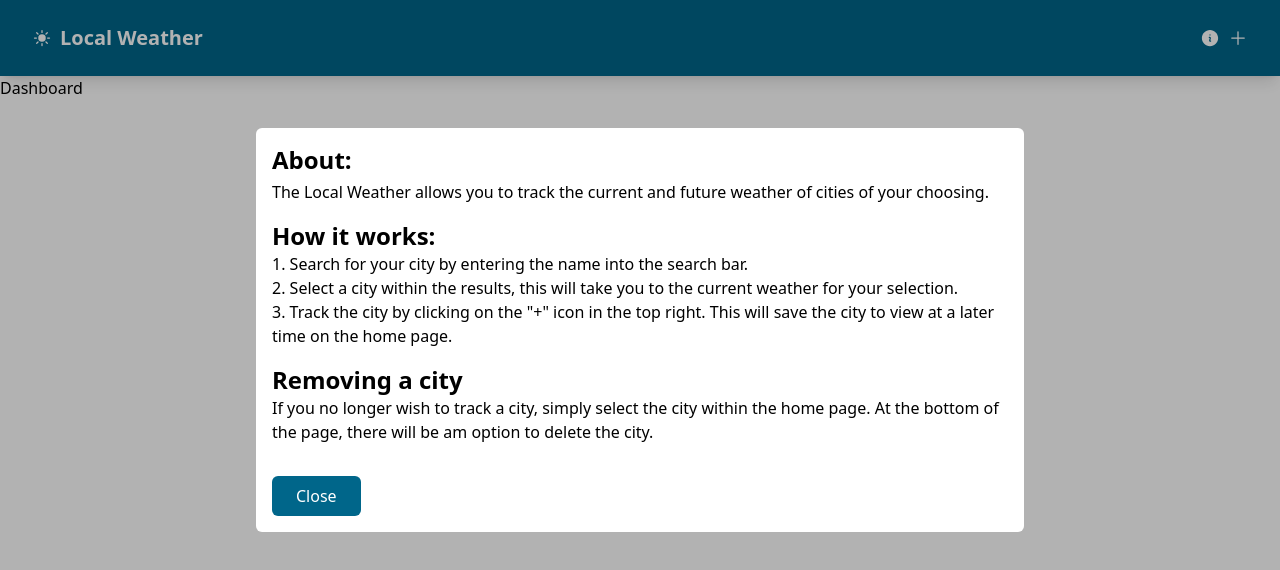
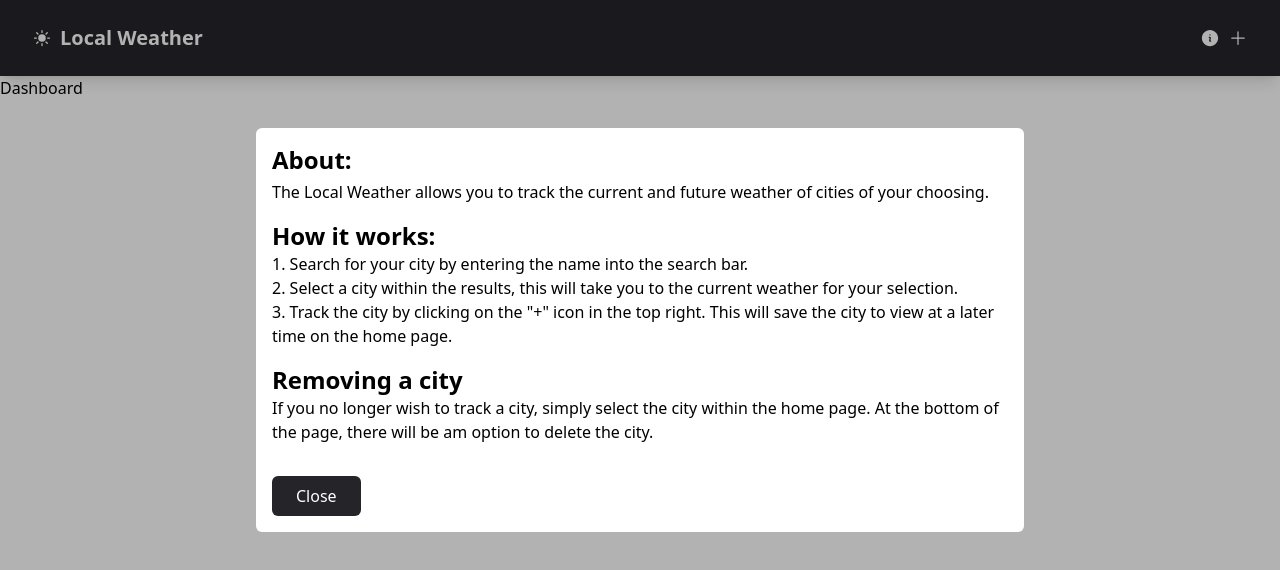
Before and after one commit to paresiqbal/react-weather, a React (Vite) app: page / in a window 1280 px wide. Shown: the top 570 px of the page. Built offline with nearby package versions, Linux system fonts and the light colour scheme.

Commit message:
Change custome color to dark mode

```diff
--- a/src/components/Navbar.jsx
+++ b/src/components/Navbar.jsx
@@ -1,6 +1,5 @@
 // react
 import { NavLink } from "react-router-dom";
-import { useState } from "react";
 
 // library
 import {
@@ -13,12 +12,6 @@ import {
 import BaseModal from "./BaseModal";
 
 export default function Navbar() {
-  const [isModalOpen, setIsModalOpen] = useState(false);
-
-  const toggleModal = () => {
-    setIsModalOpen(!isModalOpen);
-  };
-
   return (
     <nav className="top-0 sticky shadow-lg bg-weather-primary">
       <div className="container flex flex-col sm:flex-row items-center gap-4 text-white py-6 ">
--- a/tailwind.config.js
+++ b/tailwind.config.js
@@ -4,8 +4,9 @@ export default {
   theme: {
     extend: {
       colors: {
-        "weather-primary": "#00668A",
-        "weather-secondary": "#004E71",
+        "weather-primary": "#252429",
+        "weather-secondary": "#231f2d",
+        "weather-tertiary": "#211a32"
       },
     },
     fontFamily: {
```
